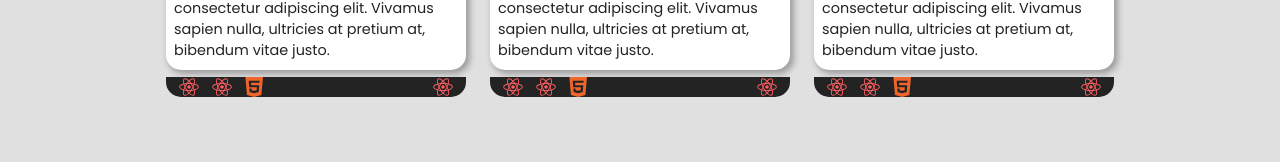
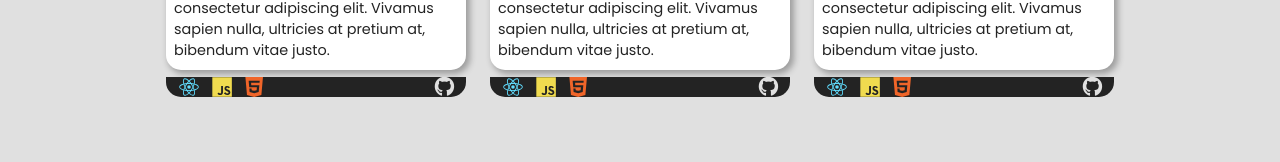
Before and after one commit to DieG02/portfolio, a React (Create React App) app: page / in a window 1280 px wide. Shown: the part 3000-3162 px from the top of the page. Built offline with nearby package versions, Linux system fonts and the light colour scheme.

Commit message:
card from proyects done

```diff
--- a/src/components/Projects.jsx
+++ b/src/components/Projects.jsx
@@ -1,6 +1,8 @@
 import React from 'react';
 import React_Icon from '../assets/icons/react.svg';
 import HtmlIcon from '../assets/icons/html.jsx';
+import JavascriptIcon from '../assets/icons/javascript.jsx';
+import ReactIcon from '../assets/icons/react.jsx';
 import '../styles/Projects.scss';
 
 export default function Projects() {
@@ -19,11 +21,11 @@ export default function Projects() {
 
   const Card = () => (
     <div className='card'>
-      <div className='top' onClick={flipCard}>
+      <div className='top'>
         <img className='image' src='https://res.cloudinary.com/dte7upwcr/image/upload/v1617025711/blog/blog/landing-page-rd-station.jpg' alt='wheater_app' />
         <span>
           DB
-          <a>
+          <a onClick={flipCard}>
             <i class='fas fa-angle-right' />
           </a>
         </span>
@@ -35,11 +37,12 @@ export default function Projects() {
         </p>
       </div>
       <div className='bottom'>
-        <img src={React_Icon} alt='React Icon' />
-        <img src={React_Icon} alt='React Icon' />
-        <img src={React_Icon} alt='React Icon' />
+        <ReactIcon width='20px'/>
+        <JavascriptIcon width='20px'/>
         <HtmlIcon width='20px'/>
-
+        <a href='https://github.com/DieG02' target='_blank' className='icon-container' rel='noopener noreferrer'>
+          <i className='fab fa-github icon' />
+        </a>
       </div>
     </div>
   )
--- a/src/styles/Projects.scss
+++ b/src/styles/Projects.scss
@@ -99,13 +99,14 @@
     padding: 0 0.8em;
     box-sizing: border-box;
     gap: 0.8em;
-    img {
-      width: 20px;
+    a {
       &:last-of-type {
+        font-size: 20px;
+        color: $grey;
         float: right;
         position: absolute;
         right: 0;
-        margin: 0 0.8em;
+        margin: 0 0.6em;
       }
     }
   }
```
Also changed, not shown: src/assets/github.jsx (deleted, +0 -21 lines), src/assets/linkedIn.jsx (deleted, +0 -21 lines).
